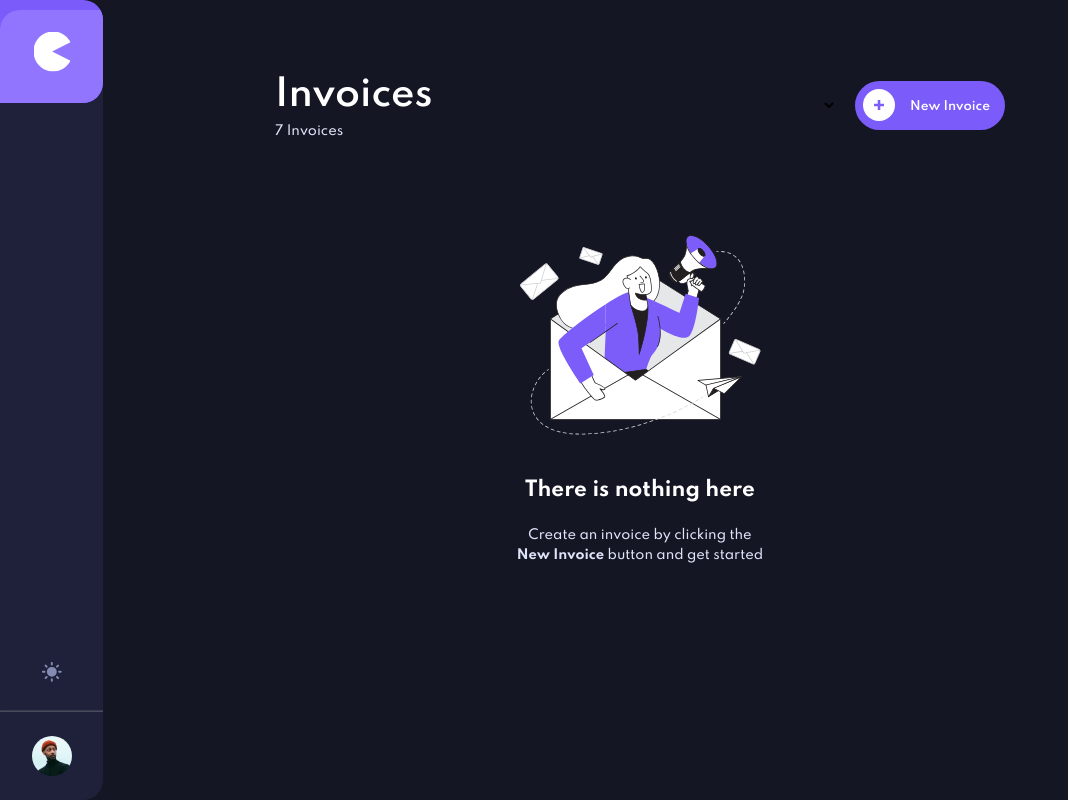
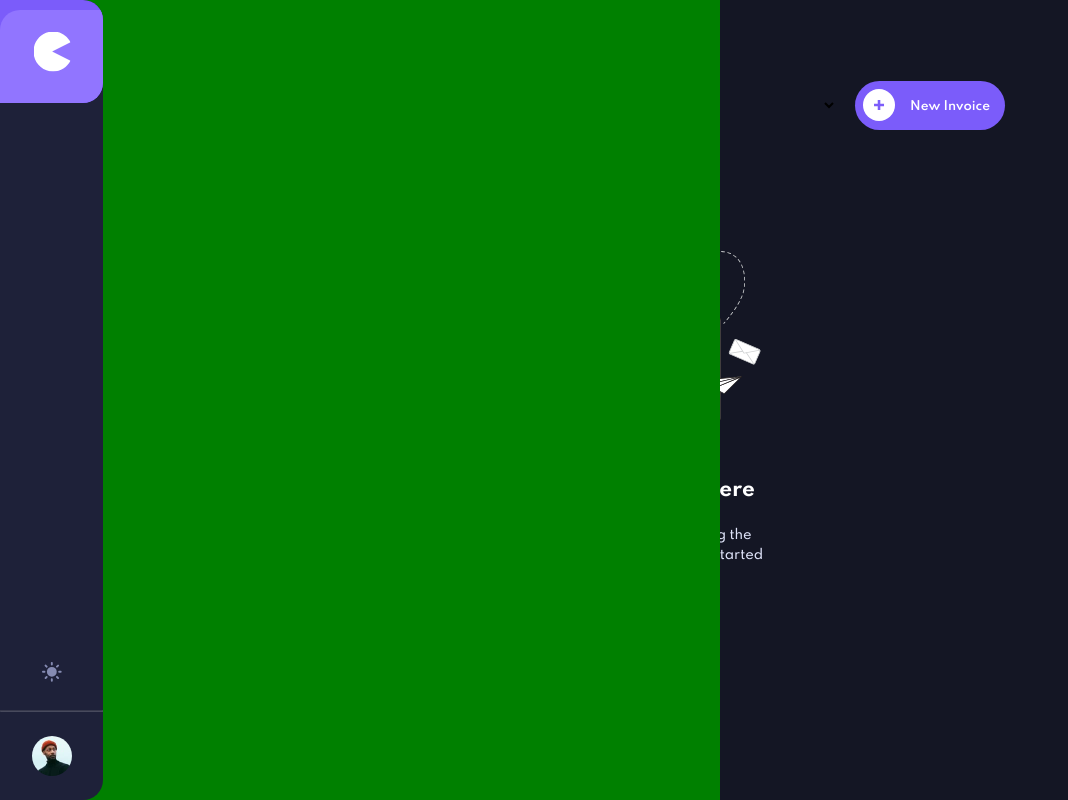
Before and after one commit to wwebur/Invoice-App, a React (Create React App) app: page / in a window 1280 px wide. Both pictures are taken after a click on the button 930 px from the left and 105 px from the top of the page. Shown: the whole page, without its empty margins (0-1068 px from the left). Built offline with nearby package versions, Linux system fonts and the light colour scheme.

Commit message:
code refactor

```diff
--- /dev/null
+++ b/src/components/form/_Form.tsx
@@ -0,0 +1,20 @@
+import styled from 'styled-components'
+
+const FormContainer = styled.div`
+  max-width: 72rem;
+  width: 100%;
+  background: green;
+  position: absolute;
+  z-index: 900;
+  top: 0;
+  bottom: 0;
+  padding: 10.4rem 2.4rem 0;
+`
+
+export function Form() {
+  return (
+    <FormContainer>
+      <h1>hello</h1>
+    </FormContainer>
+  )
+}
--- a/src/components/home/_EmptyPage.tsx
+++ b/src/components/home/_EmptyPage.tsx
@@ -47,7 +47,7 @@ const Description = styled.p`
   }
 `
 
-export function EmptyPage() {
+export const EmptyPage = () => {
   return (
     <ContentContainer>
       <Illustration src="/assets/illustration-empty.svg" alt="page empty" />
--- a/src/components/home/_Interactions.tsx
+++ b/src/components/home/_Interactions.tsx
@@ -1,4 +1,8 @@
 import styled from 'styled-components'
+
+interface InteractionsProps {
+  handleForm: () => void
+}
 
 const InteractionsContainer = styled.section`
   display: flex;
@@ -76,7 +80,9 @@ const AddInvoiceBtn = styled.button`
   }
 `
 
-export function Interactions() {
+export const Interactions = (props: InteractionsProps) => {
+  const { handleForm } = props
+
   return (
     <InteractionsContainer>
       <div>
@@ -85,7 +91,7 @@ export function Interactions() {
       </div>
       <LeftArea>
         <Select></Select>
-        <AddInvoiceBtn>
+        <AddInvoiceBtn onClick={handleForm}>
           <div>
             <img src="/assets/icon-plus.svg" alt="add icon" />
           </div>
@@ -93,5 +99,4 @@ export function Interactions() {
       </LeftArea>
     </InteractionsContainer>
   )
-
 }
--- a/src/components/home/_Invoice.tsx
+++ b/src/components/home/_Invoice.tsx
@@ -1,4 +1,4 @@
-import { FC } from "react"
+import { FC, memo } from "react"
 import { Link } from "react-router-dom"
 import styled from "styled-components"
 import { formatMoneyAmount } from "../../utils/formatters"
@@ -129,36 +129,38 @@ const ReceiverAmount = styled.div`
   margin-right: 4rem;
 `
 
-export const Invoice: FC<InvoiceProps> = (props) => {
+export const Invoice = memo((props: InvoiceProps) => {
+  const { id, client, creationDate, amount, status } = props
+
   return (
-    <Link to={`/invoices/${props.id}`} style={{ textDecoration: 'none' }}>
+    <Link to={`/invoices/${id}`} style={{ textDecoration: 'none' }}>
       <InvoiceContainer>
         <div className="mobile-version">
           <About>
-            <Id><span>#</span>{props.id}</Id>
-            <Receiver>{props.client}</Receiver>
+            <Id><span>#</span>{id}</Id>
+            <Receiver>{client}</Receiver>
           </About>
           <Information>
             <div>
-              <Date>{props.creationDate}</Date>
-              <Amount>$ {props.amount}</Amount>
+              <Date>{creationDate}</Date>
+              <Amount>$ {amount}</Amount>
             </div>
-            <StatusSwitcher status={props.status} />
+            <StatusSwitcher status={status} />
           </Information>
         </div>
         <div className="desktop-version">
           <IdDate>
-            <Id><span>#</span>{props.id}</Id>
-            <Date>{props.creationDate}</Date>
+            <Id><span>#</span>{id}</Id>
+            <Date>{creationDate}</Date>
           </IdDate>
           <ReceiverAmount>
-            <Receiver>{props.client}</Receiver>
-            <Amount>$ {formatMoneyAmount(props.amount)}</Amount>
+            <Receiver>{client}</Receiver>
+            <Amount>$ {formatMoneyAmount(amount)}</Amount>
           </ReceiverAmount>
-          <StatusSwitcher status={props.status} />
+          <StatusSwitcher status={status} />
           <img src="/assets/icon-arrow-right.svg" alt="icon arrow" />
         </div>
       </InvoiceContainer>
     </Link>
   )
-}
+})
--- a/src/pages/Home.tsx
+++ b/src/pages/Home.tsx
@@ -4,6 +4,7 @@ import { StorageContext } from '../contexts/StorageContext'
 import { Invoice } from '../components/home/_Invoice'
 import { EmptyPage } from '../components/home/_EmptyPage'
 import { Interactions } from '../components/home/_Interactions'
+import { Form } from '../components/form/_Form'
 
 interface InvoiceProps {
   id: string
@@ -11,7 +12,6 @@ interface InvoiceProps {
   createdAt: string
   total: number
   status: string
-  key: string
 }
 
 const Main = styled.main`
@@ -48,15 +48,21 @@ const InvoicesList = styled.section`
 export default function Home() {
   const { getInvoices } = useContext(StorageContext)
   const [isEmpty, setIsEmpty] = useState(false)
+  const [formOpen, setFormOpen] = useState(false)
   const invoices = getInvoices()
 
   useEffect(() => {
     invoices.length === 0 ? setIsEmpty(true) : setIsEmpty(false)
   }, [invoices])
 
+  function handleForm() {
+    setFormOpen(prevState => !prevState)
+  }
+
   return (
+    <>
       <Main>
-      <Interactions /> {/*Component*/}
+        <Interactions handleForm={handleForm} /> {/*Component*/}
         {isEmpty ? (
           <EmptyPage /> //COMPONENT
         ) : (
@@ -74,5 +80,7 @@ export default function Home() {
           </InvoicesList>
         )}
       </Main>
+      {formOpen && <Form />}
+    </>
   )
 }
```
Also changed, not shown: 1 other file (tests, documents, lock files or other folders). Lines whose indentation alone changed are shown as unchanged.
